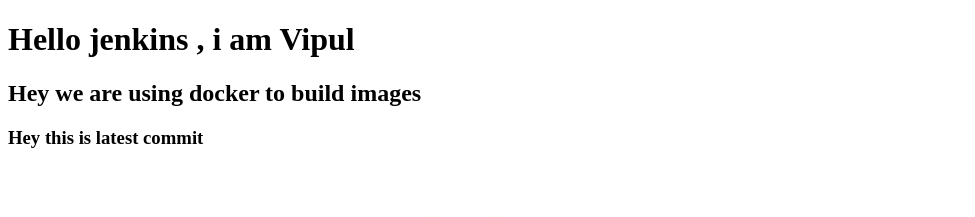
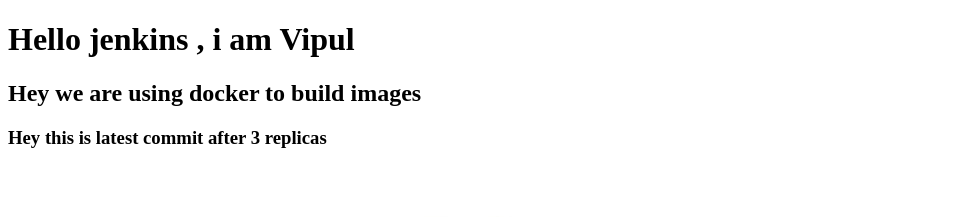
Before and after one commit to VipulvSinha/cnawebapp, a plain HTML site: page index.html in a window 1280 px wide. Shown: the top 217 px of the page, without its empty margins (0-975 px from the left). Drawn offline with Linux system fonts and the light colour scheme.

Commit message:
Update index.html

```diff
--- a/index.html
+++ b/index.html
@@ -9,7 +9,7 @@
 <body>
     <h1> Hello jenkins , i am Vipul </h1>
     <h2> Hey we are using docker to build images </h2>
-    <h3> Hey this is latest commit </h3>
+    <h3> Hey this is latest commit after 3 replicas</h3>
     <img src="jenkins.png" alt="image not loading">
 </body>
 </html>
```
